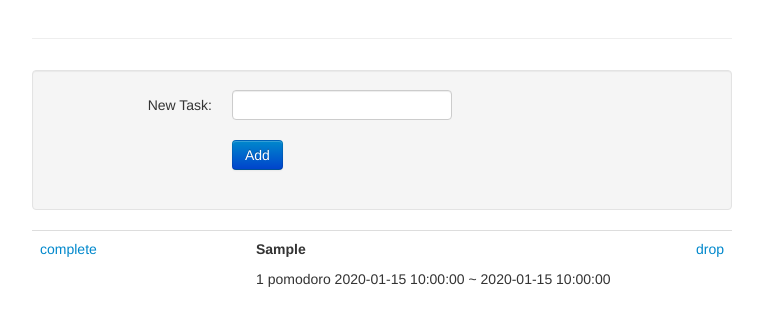
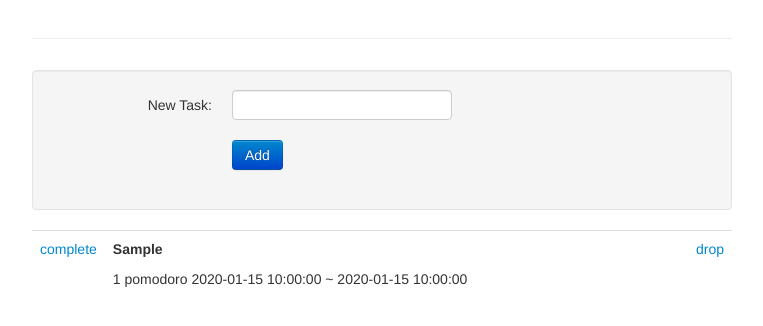
Before and after one commit to dreamgonfly/mentalbreakdown, a Flask app: template app/templates/list.html in a window 1280 px wide. Shown: the part 62-388 px from the top of the page, without its empty margins (258-1021 px from the left). Run offline with Flask 2, Linux system fonts and the light colour scheme; tables that the repository leaves empty hold one stand-in row (values such as "Sample post"); the template is opened without the code that fills it: values that come from a table or form of the project are taken from there, most other values are stand-ins (such as "Sample title", 1, 10 or a date in 2020).

Commit message:
adjust width of task

```diff
--- a/app/templates/task.html
+++ b/app/templates/task.html
@@ -1,6 +1,6 @@
 <table class="table table-hover">
     <tr>
-        <td style="width:200px;"><a href="{{ url_for('complete', task_id=task.id) }}">complete</a></td>
+        <td style="width:50px;"><a href="{{ url_for('complete', task_id=task.id) }}">complete</a></td>
         <td class="task" id="{{ task.id }}">
             <p onclick="edit_ready({{ task.id }})"><strong>{{ task.todo }}</strong></p>
             <p>
```
